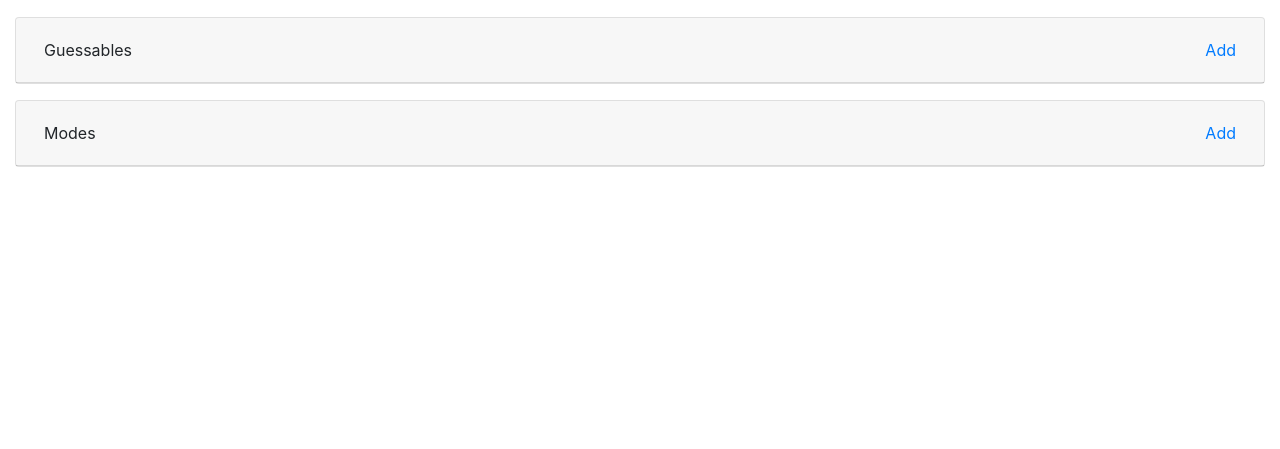
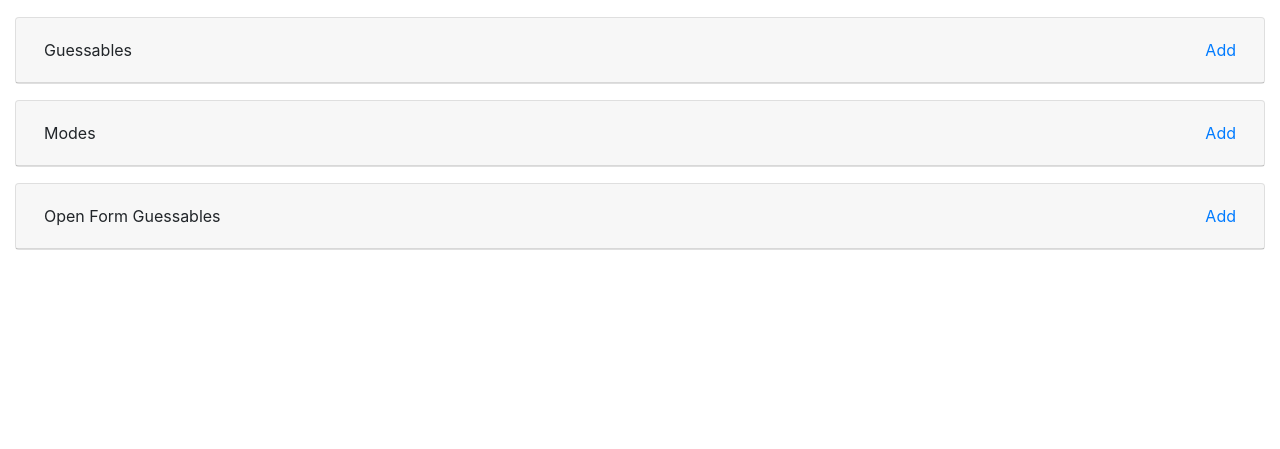
Before and after one commit to flagrama/guessing-bot, a Flask app: template guessing_game_web/app/templates/home/dashboard.html in a window 1280 px wide. Shown: the part 56-505 px from the top of the page. Run offline with Flask 2, Linux system fonts and the light colour scheme; the template is opened without the code that fills it, so the values that code supplies are empty; parts of the project's set-up code (start-up, migrations or seed data) failed here and were passed over; some libraries are stand-ins or nearby versions.

Commit message:
add openguess to dashboard

```diff
--- a/guessing_game_web/app/static/css/style.css
+++ b/guessing_game_web/app/static/css/style.css
@@ -31,12 +31,12 @@ footer.sticky-footer {
     bottom: 5em;
 }
 
-.sidebar-toggled #report_bug_sidebar {
+.sidebar-toggled#report_bug_sidebar {
     width: 65px;
 }
 
 @media (max-width: 767px) {
-    .sidebar-toggled #report_bug_sidebar {
+    .sidebar-toggled#report_bug_sidebar {
         display:none;
     }
     #report_bug_button {
@@ -51,7 +51,7 @@ footer.sticky-footer {
     white-space: normal;
 }
 
-.sidebar-toggled #report_bug_report_text {
+.sidebar-toggled#report_bug_report_text {
     display: none;
 }
 
@@ -90,12 +90,20 @@ button.form-group-header {
     margin: -2em 0em 2.5em 0em;
 }
 
-.form-group-row input, .form-group-row .bootstrap-tagsinput {
+.form-group-row input, .form-group-row.bootstrap-tagsinput {
     margin-bottom:1em;
 }
 
 .form-group-remove-btn {
     width: 100%;
+}
+
+form {
+    margin-bottom: 1em;
+}
+
+form button[type=submit] {
+    margin-top: -1em;
 }
 
 /* Theme leftovers */
--- a/guessing_game_web/app/templates/home/dashboard.html
+++ b/guessing_game_web/app/templates/home/dashboard.html
@@ -16,33 +16,35 @@
     {% if current_user.guessables|length > 0 %}
     <div class="card-body">
         <div class="d-flex">
-            <div class="col-4 px-0 col-sm-3 mr-sm-4 col-md-2 mr-md-0 col-lg-1 mr-lg-5 order-0">
+            <div class="col-4 col-sm-3 col-md-2 text-center text-nowrap order-0">
                 <strong>Modify</strong>
             </div>
-            <div class="col-4 px-0 col-md-2 order-1">
+            <div class="col-4 col-sm-3 col-md-2 text-center text-nowrap order-1">
                 <strong>Name</strong>
             </div>
-            <div class="col-4 px-0 col-md-8 order-2">
+            <div class="col-4 col-sm-6 col-md-8 text-center text-nowrap order-2">
                 <strong>Codes</strong>
             </div>
         </div>
         <hr>
         {% for guessable in current_user.guessables %}
         <div class="d-flex">
-            <div class="px-2 order-1">
+            <div class="col-4 col-sm-3 col-md-2 justify-content-center d-flex">
+                <div class="px-1 mx-1 order-1">
                     <a href="{{ url_for('guessable.update', guessable_id=guessable.id) }}">
                         <span class="fas fa-edit fa-fw"></span>
                     </a>
                 </div>
-            <div class="px-2 order-2">
+                <div class="px-1 mx-1 order-2">
                     <a href="{{ url_for('guessable.delete', guessable_id=guessable.id) }}">
                         <span class="fas fa-trash fa-fw"></span>
                     </a>
                 </div>
-            <div class="col-lg-2 col-md-2 px-2 order-3">
+            </div>
+            <div class="col-4 col-sm-3 col-md-2 order-3">
                 <p class="text-center">{{ guessable.name }}</p>
             </div>
-            <div class="col-lg-9 col-md-8 px-2 order-4">
+            <div class="col-4 col-sm-6 col-md-8 order-4">
                 {{ ', '.join(guessable.codes) }}
             </div>
         </div>
@@ -50,7 +52,6 @@
     </div>
     {% endif %}
 </div>
-
 
 <div class="card mb-3">
     <div class="card-header">
@@ -66,33 +67,35 @@
     {% if current_user.modes|length > 0 %}
     <div class="card-body">
         <div class="d-flex">
-            <div class="col-4 px-0 col-sm-3 mr-sm-4 col-md-2 mr-md-0 col-lg-1 mr-lg-5 order-0">
+            <div class="col-4 col-sm-3 col-md-2 text-center text-nowrap order-0">
                 <strong>Modify</strong>
             </div>
-            <div class="col-4 px-0 col-md-2 order-1">
+            <div class="col-4 col-sm-3 col-md-2 text-center text-nowrap order-1">
                 <strong>Name</strong>
             </div>
-            <div class="col-4 px-0 col-md-8 order-2">
+            <div class="col-4 col-sm-6 col-md-8 text-center text-nowrap order-2">
                 <strong>Items</strong>
             </div>
         </div>
         <hr>
         {% for mode in current_user.modes %}
         <div class="d-flex">
-            <div class="px-2 order-1">
+            <div class="col-4 col-sm-3 col-md-2 justify-content-center d-flex">
+                <div class="px-1 mx-1 order-1">
                     <a href="{{ url_for('mode.update', mode_id=mode.id) }}">
                         <span class="fas fa-edit fa-fw"></span>
                     </a>
                 </div>
-            <div class="px-2 order-2">
+                <div class="px-1 mx-1 order-2">
                     <a href="{{ url_for('mode.delete', mode_id=mode.id) }}">
                         <span class="fas fa-trash fa-fw"></span>
                     </a>
                 </div>
-            <div class="col-lg-2 col-md-2 px-2 order-3">
+            </div>
+            <div class="col-4 col-sm-3 col-md-2 order-3">
                 <p class="text-center">{{ mode.name }}</p>
             </div>
-            <div class="col-lg-9 col-md-8 px-2 order-4">
+            <div class="col-4 col-sm-6 col-md-8 order-4">
                 {{ ', '.join(mode.guessables) }}
             </div>
         </div>
@@ -100,4 +103,58 @@
     </div>
     {% endif %}
 </div>
+
+<div class="card mb-3">
+    <div class="card-header">
+        <div class="d-flex">
+            <div class="p-2 order-1">Open Form Guessables</div>
+            <div class="p-2 order-12 ml-auto">
+                <a href="{{ url_for('openguess.add') }}">
+                    Add
+                </a>
+            </div>
+        </div>
+    </div>
+    {% if current_user.openguesses|length > 0 %}
+    <div class="card-body">
+        <div class="d-flex">
+            <div class="text-center text-nowrap order-0">
+                <strong>Modify</strong>
+            </div>
+            <div class="text-center text-nowrap order-1">
+                <strong>Name</strong>
+            </div>
+            <div class="text-center text-nowrap order-2">
+                <strong>Codes</strong>
+            </div>
+        </div>
+        <hr>
+        {% for openguess in current_user.openguesses %}
+        <div class="d-flex">
+            <div class="justify-content-center d-flex">
+                <div class="px-1 mx-1 order-1">
+                    <a href="{{ url_for('openguess.update', openguess=openguess.id) }}">
+                        <span class="fas fa-edit fa-fw"></span>
+                    </a>
+                </div>
+                <div class="px-1 mx-1 order-2">
+                    <a href="{{ url_for('openguess.delete', openguess=openguess.id) }}">
+                        <span class="fas fa-trash fa-fw"></span>
+                    </a>
+                </div>
+            </div>
+            <div class="order-3">
+                <p class="text-center">{{ openguess.name }}</p>
+            </div>
+            <div class="order-4">
+                {{ ', '.join(openguess.guessables) }}
+            </div>
+            <div class="order-5">
+                {{ ', '.join(openguess.locations) }}
+            </div>
+        </div>
+        {% endfor %}
+    </div>
+    {% endif %}
+</div>
 {% endblock %}
```
Lines whose indentation alone changed are shown as unchanged.
